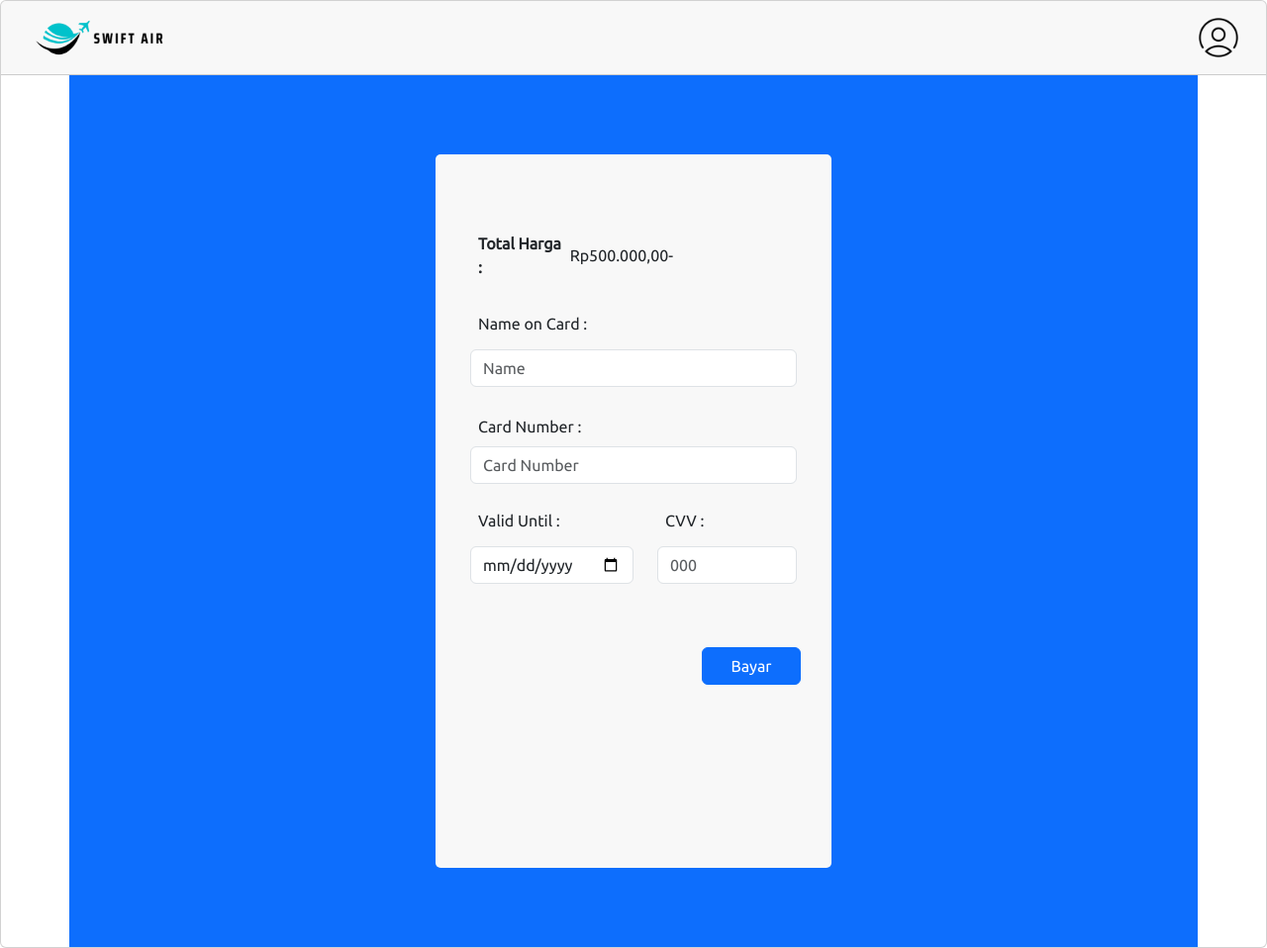
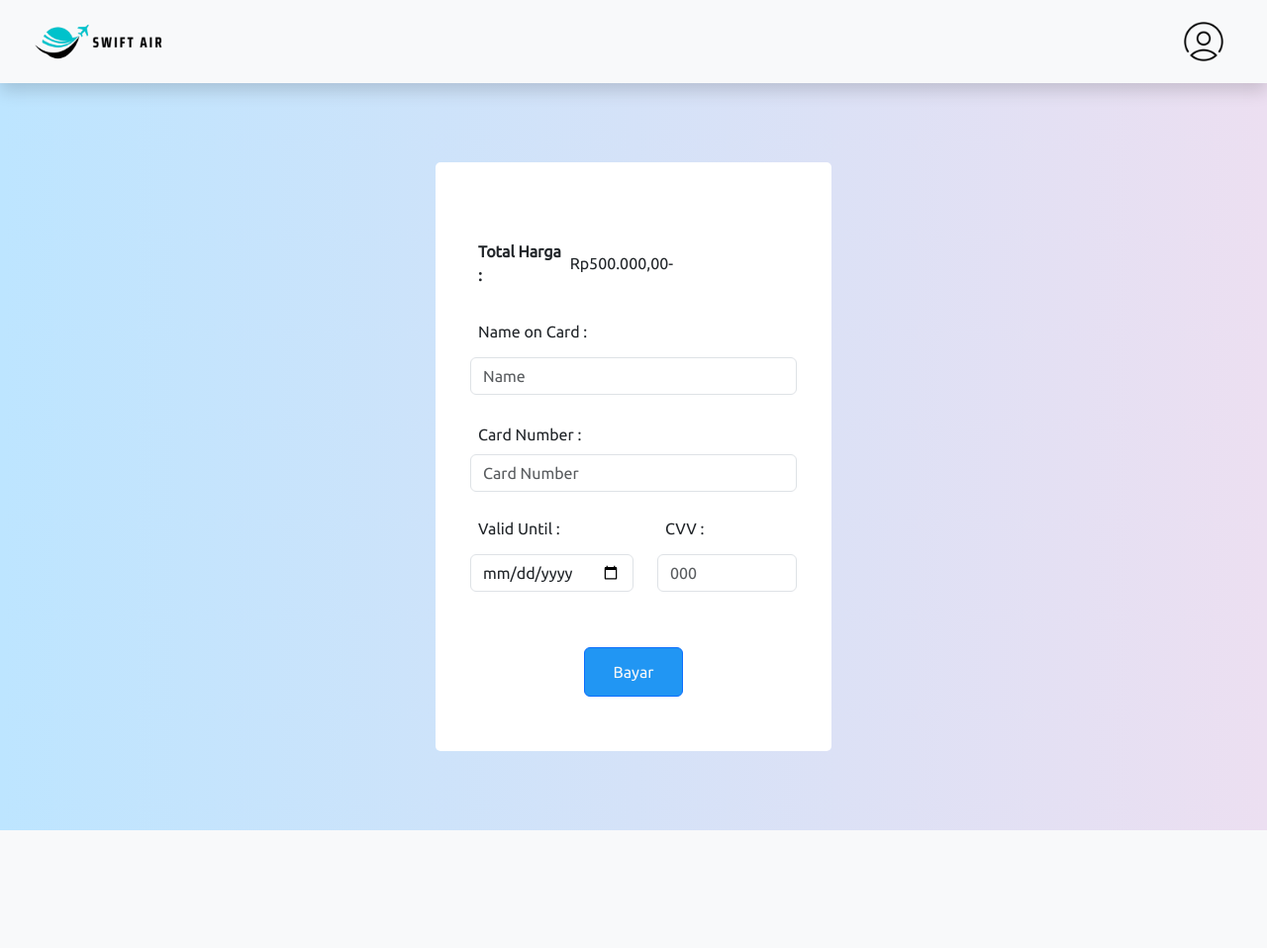
Before and after one commit to tlithaee/Airport_System, a PHP site: page /pembayaran.php in a window 1280 px wide. Shown: the whole page at 99% size. After the commit the page ends 839 px from the top, so only its background shows below. Run offline with PHP 8.4, Linux system fonts and the light colour scheme; some web fonts are replaced.

Commit message:
yewrrrrr

```diff
--- a/assets/pembayaran.css
+++ b/assets/pembayaran.css
@@ -8,14 +8,13 @@
 }
 
 body{
-    background: #2196F3;
-    margin: 0 10px;
+    background: linear-gradient(to right, #bde5ff, #ecdff1);
     background-size: cover;
     background-position: center;
 }
 
 .payment{
-    background: #f8f8f8;
+    background: #ffffff;
     max-width: 400px;
     margin: 80px auto;
     height: auto;
@@ -38,7 +37,16 @@ body{
 .check-image {
     width: 90px;
     height: auto;
+    margin-top: 20px;
     align-items: center;
+}
+
+.modal-content .check-image {
+  margin-top: 50px;
+}
+
+.booking {
+  margin-top: 50px;
 }
 
 .form .label{
@@ -79,33 +87,15 @@ body{
   padding: 12px;
   text-align: center;
   color: #f8f8f8;
-  border-radius: 5px;
   cursor: pointer;
+  width: 100px;
 }
 
-.card {
-    border: 1px solid #ccc;
-    margin-top: 0px;
-}
-.card-title {
-    font-size: 4rem;
-    color: #ff0000;
-    text-shadow: 2px 2px #ccc;
-    margin-bottom: 1rem;
-}
-.card-header {
-    background-color: #2d8ac4;
-    padding: 1rem;
-}
-.btn {
-    font-size: 4rem;
-    width: 100px;
-    transition: transform 0.2s ease-in-out;
-}
 .btn:hover {
     transform: scale(1.1);
 }
 
+/*
 @media screen and (max-width: 420px){
     .card-grp{
       flex-direction: column;
@@ -117,4 +107,4 @@ body{
     .btn{
       margin-top: 20px;
     }
-  }
+  } */
--- a/pembayaran.php
+++ b/pembayaran.php
@@ -1,24 +1,30 @@
 <!DOCTYPE html>
 <html>
 <head>
+    <link href="https://cdn.jsdelivr.net/npm/bootstrap@5.3.0-alpha1/dist/css/bootstrap.min.css" rel="stylesheet" integrity="sha384-GLhlTQ8iRABdZLl6O3oVMWSktQOp6b7In1Zl3/Jr59b6EGGoI1aFkw7cmDA6j6gD" crossorigin="anonymous">
     <link rel="stylesheet" href="assets/pembayaran.css">
-    <link href="https://cdn.jsdelivr.net/npm/bootstrap@5.3.0-alpha1/dist/css/bootstrap.min.css" rel="stylesheet" integrity="sha384-GLhlTQ8iRABdZLl6O3oVMWSktQOp6b7In1Zl3/Jr59b6EGGoI1aFkw7cmDA6j6gD" crossorigin="anonymous">
+    <style>
+        .navbar-brand {
+            display: flex;
+            align-items: center;
+        }
+    </style>
 </head>
 
 <body>
-	<div class="card mx-auto">
-	<div class="card-header">
-        <nav class="navbar">
+        <nav class="navbar shadow p-3 mb-5 bg-body-tertiary">
             <div class="container-fluid">
-                <img src="images/logo_tulisan.png" alt="logo" class="logo-image">
-                <img src="images/Male User.png" alt="logo" class="user-image">
+                <a class="navbar-brand" href="index.php">
+                    <img src="images/logo_tulisan.png" alt="logo" class="logo-image">
+                </a>
+                <a class="navbar-brand" href="manage_acc.php">
+                    <img src="images/Male User.png" alt="logo" class="user-image">
+                </a>
             </div>
         </nav>
-	</div>
 
-    <main class="container bg-primary">
+    <main class="container">
         <div class="payment">
-
             <div class="space">
                 <div class="d-flex space">
                     <label class="p-2 fs-7 fw-bold">Total Harga :</label>
@@ -55,37 +61,36 @@
                         </div>
                 </div>
 
-                <div class="d-flex align-items-end flex-column mb-3 mt-auto p-2" style="height: 200px;">
-                    <nav>
-                        <a href="#" ><button class="btn btn-primary" data-bs-toggle="modal" data-bs-target="#passModal">Bayar</button></a>
-                    </nav>
+                <div class="d-flex align-items-center flex-column mt-auto">
+                    <button type="button" class="btn btn-primary d-flex align-items-center flex-column" style="height: 50px; font-size: 16px;" data-bs-toggle="modal" data-bs-target="#passModal">
+                    Bayar
+                    </button>
                 </div>
 
                 <div class="modal fade" id="passModal" tabindex="-1" aria-labelledby="ModalLabel" aria-hidden="true">
-                    <div class="modal-dialog">
+                    <div class="modal-dialog modal-dialog-centered">
                         <div class="modal-content">
                             <div class="d-flex justify-content-center">
                                 <img src="images/Ok.png" alt="logo" class="check-image">
                             </div>
 
                             <div class="modal-header d-flex justify-content-center text-primary">
-                                    <h1 class="modal-title fs-5 fw-bold" id="ModalLabel">Pembayaran Berhasil</h1>
+                                    <h1 class="modal-title p-3 fs-3 fw-bold" id="ModalLabel">
+                                        Pembayaran Berhasil
+                                    </h1>
                             </div>
 
                             <form method="post" action="<?php echo $_SERVER['PHP_SELF']; ?>">
-                                <div class="modal-body d-flex">
-                                    <h6 class="p-2 fw-bold">Kode Booking</h6>
-                                        <div class="input-group mb-3">
-                                            <input type="text" readonly class="form-control-plaintext" id="booking" value="08.01x31.12">
-                                        </div>
+                                <div class="modal-body d-flex align-items-center flex-column mt-auto">
+                                    <h5 class="p-2 fw-bold booking">
+                                        Kode Booking : 08.01x31.12
+                                        <input type="text" readonly class="form-control-plaintext" id="booking" value="">
+                                    </h5>
                                 </div>
                             </form>
                         </div>
                     </div>
                 </div>
-            </div>
-
-        </div>
     </main>
 
     <script src="https://cdn.jsdelivr.net/npm/bootstrap@5.3.0-alpha1/dist/js/bootstrap.bundle.min.js" integrity="sha384-w76AqPfDkMBDXo30jS1Sgez6pr3x5MlQ1ZAGC+nuZB+EYdgRZgiwxhTBTkF7CXvN" crossorigin="anonymous"></script>
```
